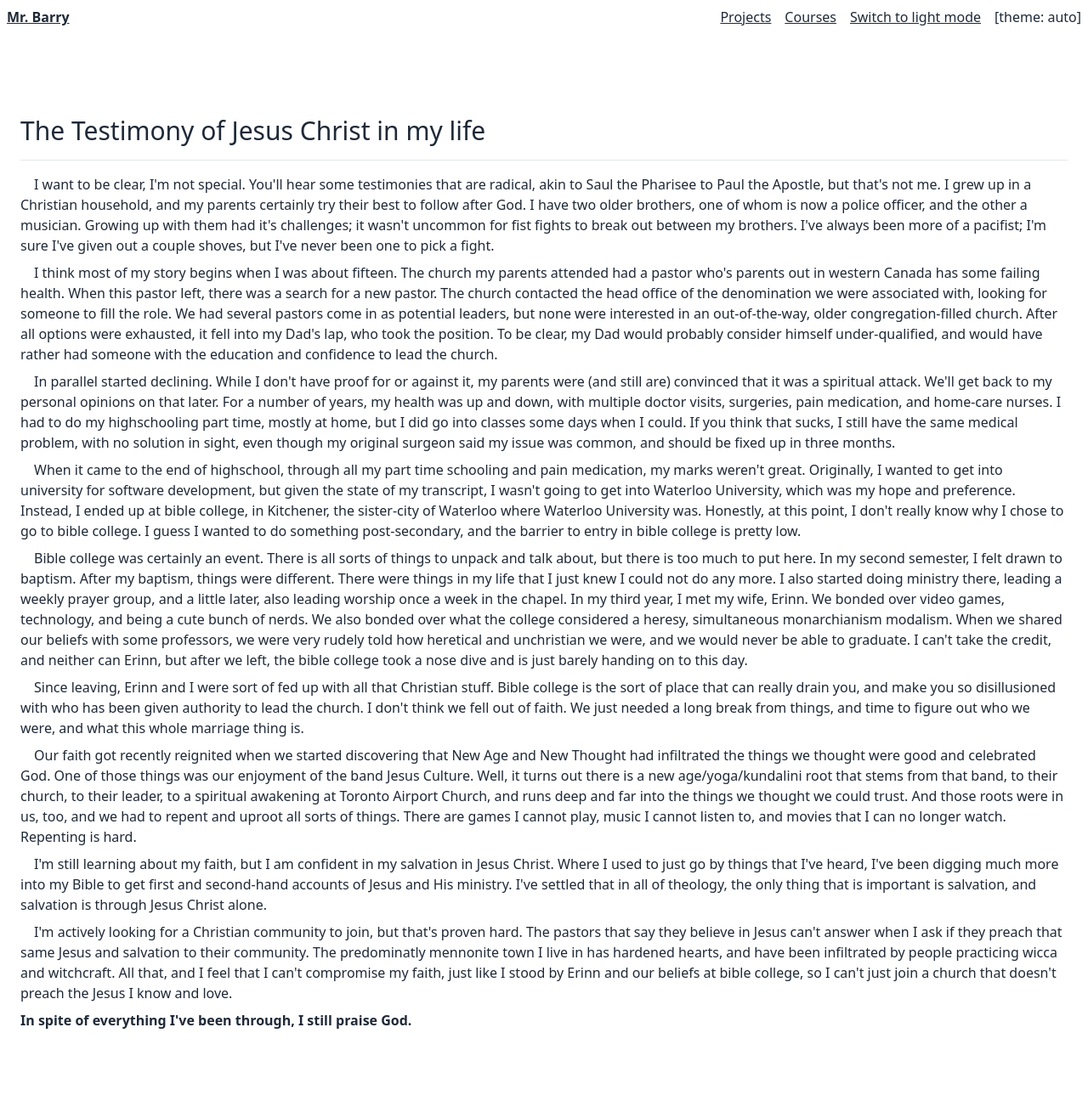
After one commit to mrozbarry/mrbarry.com, a Node project: template src/pages/testimony.pug in a window 1280 px wide. The commit adds this page. Shown: the whole page at 85% size. Run offline with Node 20 templates, Linux system fonts and the light colour scheme; the template is opened without the code that fills it, so the values that code supplies are empty; some libraries are stand-ins or nearby versions.

Commit message:
Add my Christian testimony

```diff
--- a/bin/html.js
+++ b/bin/html.js
@@ -15,6 +15,7 @@ const publicPath = path.join(rootPath, 'public');
 
 const pages = [
   { src: 'index.pug', props: { skills, languages, tools, friends, courses, projects } },
+  { src: 'testimony.pug', props: {} },
   { src: 'projects/index.pug', props: { projects } },
   { src: 'courses/index.pug', props: { courses } },
   { src: 'courses/hands-on-web-development-with-hyperapp.pug', props: {} },
--- /dev/null
+++ b/src/pages/testimony.pug
@@ -0,0 +1,74 @@
+extends ../layouts/main.pug
+
+block append htmlHead
+  style.
+    p.aragraph {
+      text-indent: 1rem;
+    }
+
+block body
+  +section('The Testimony of Jesus Christ in my life')
+    p.aragraph.mb-2
+      | I want to be clear, I'm not special.
+      | You'll hear some testimonies that are radical, akin to Saul the Pharisee to Paul the Apostle, but that's not me.
+      | I grew up in a Christian household, and my parents certainly try their best to follow after God.
+      | I have two older brothers, one of whom is now a police officer, and the other a musician.
+      | Growing up with them had it's challenges; it wasn't uncommon for fist fights to break out between my brothers.
+      | I've always been more of a pacifist; I'm sure I've given out a couple shoves, but I've never been one to pick a fight.
+
+    p.aragraph.mb-2
+      | I think most of my story begins when I was about fifteen.
+      | The church my parents attended had a pastor who's parents out in western Canada has some failing health.
+      | When this pastor left, there was a search for a new pastor.
+      | The church contacted the head office of the denomination we were associated with, looking for someone to fill the role.
+      | We had several pastors come in as potential leaders, but none were interested in an out-of-the-way, older congregation-filled church.
+      | After all options were exhausted, it fell into my Dad's lap, who took the position.
+      | To be clear, my Dad would probably consider himself under-qualified, and would have rather had someone with the education and confidence to lead the church.
+    p.aragraph.mb-2
+      | In parallel started declining.
+      | While I don't have proof for or against it, my parents were (and still are) convinced that it was a spiritual attack.
+      | We'll get back to my personal opinions on that later.
+      | For a number of years, my health was up and down, with multiple doctor visits, surgeries, pain medication, and home-care nurses.
+      | I had to do my highschooling part time, mostly at home, but I did go into classes some days when I could.
+      | If you think that sucks, I still have the same medical problem, with no solution in sight, even though my original surgeon said my issue was common, and should be fixed up in three months.
+    p.aragraph.mb-2
+      | When it came to the end of highschool, through all my part time schooling and pain medication, my marks weren't great.
+      | Originally, I wanted to get into university for software development, but given the state of my transcript, I wasn't going to get into Waterloo University, which was my hope and preference.
+      | Instead, I ended up at bible college, in Kitchener, the sister-city of Waterloo where Waterloo University was.
+      | Honestly, at this point, I don't really know why I chose to go to bible college.
+      | I guess I wanted to do something post-secondary, and the barrier to entry in bible college is pretty low.
+    p.aragraph.mb-2
+      | Bible college was certainly an event.
+      | There is all sorts of things to unpack and talk about, but there is too much to put here.
+      | In my second semester, I felt drawn to baptism.
+      | After my baptism, things were different.
+      | There were things in my life that I just knew I could not do any more.
+      | I also started doing ministry there, leading a weekly prayer group, and a little later, also leading worship once a week in the chapel.
+      | In my third year, I met my wife, Erinn.
+      | We bonded over video games, technology, and being a cute bunch of nerds.
+      | We also bonded over what the college considered a heresy, simultaneous monarchianism modalism.
+      | When we shared our beliefs with some professors, we were very rudely told how heretical and unchristian we were, and we would never be able to graduate.
+      | I can't take the credit, and neither can Erinn, but after we left, the bible college took a nose dive and is just barely handing on to this day.
+    p.aragraph.mb-2
+      | Since leaving, Erinn and I were sort of fed up with all that Christian stuff.
+      | Bible college is the sort of place that can really drain you, and make you so disillusioned with who has been given authority to lead the church.
+      | I don't think we fell out of faith.
+      | We just needed a long break from things, and time to figure out who we were, and what this whole marriage thing is.
+    p.aragraph.mb-2
+      | Our faith got recently reignited when we started discovering that New Age and New Thought had infiltrated the things we thought were good and celebrated God.
+      | One of those things was our enjoyment of the band Jesus Culture.
+      | Well, it turns out there is a new age/yoga/kundalini root that stems from that band, to their church, to their leader, to a spiritual awakening at Toronto Airport Church, and runs deep and far into the things we thought we could trust.
+      | And those roots were in us, too, and we had to repent and uproot all sorts of things.
+      | There are games I cannot play, music I cannot listen to, and movies that I can no longer watch.
+      | Repenting is hard.
+    p.aragraph.mb-2
+      | I'm still learning about my faith, but I am confident in my salvation in Jesus Christ.
+      | Where I used to just go by things that I've heard, I've been digging much more into my Bible to get first and second-hand accounts of Jesus and His ministry.
+      | I've settled that in all of theology, the only thing that is important is salvation, and salvation is through Jesus Christ alone.
+    p.aragraph.mb-2
+      | I'm actively looking for a Christian community to join, but that's proven hard.
+      | The pastors that say they believe in Jesus can't answer when I ask if they preach that same Jesus and salvation to their community.
+      | The predominatly mennonite town I live in has hardened hearts, and have been infiltrated by people practicing wicca and witchcraft.
+      | All that, and I feel that I can't compromise my faith, just like I stood by Erinn and our beliefs at bible college, so I can't just join a church that doesn't preach the Jesus I know and love.
+    p.mb-2.font-bold
+      | In spite of everything I've been through, I still praise God.
```
Also changed, not shown: src/pages/index.pug (+7 -0 lines).
